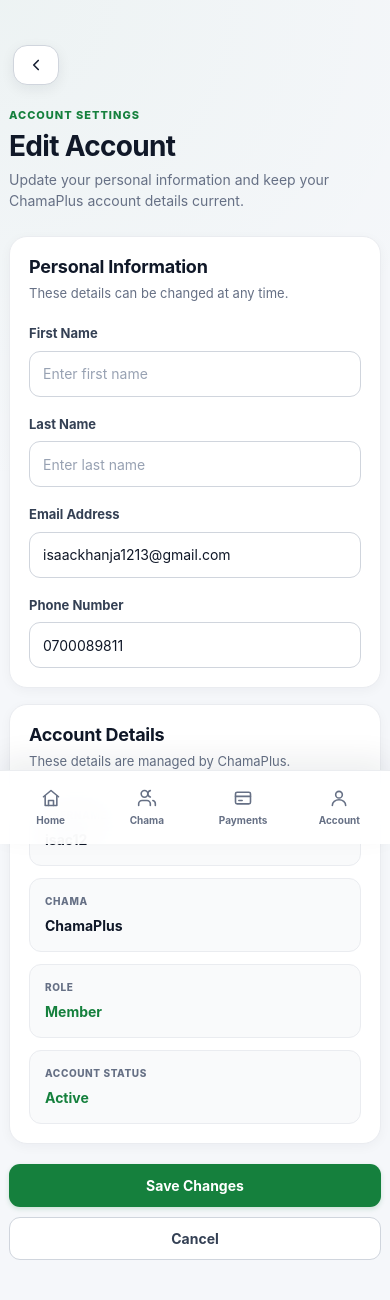
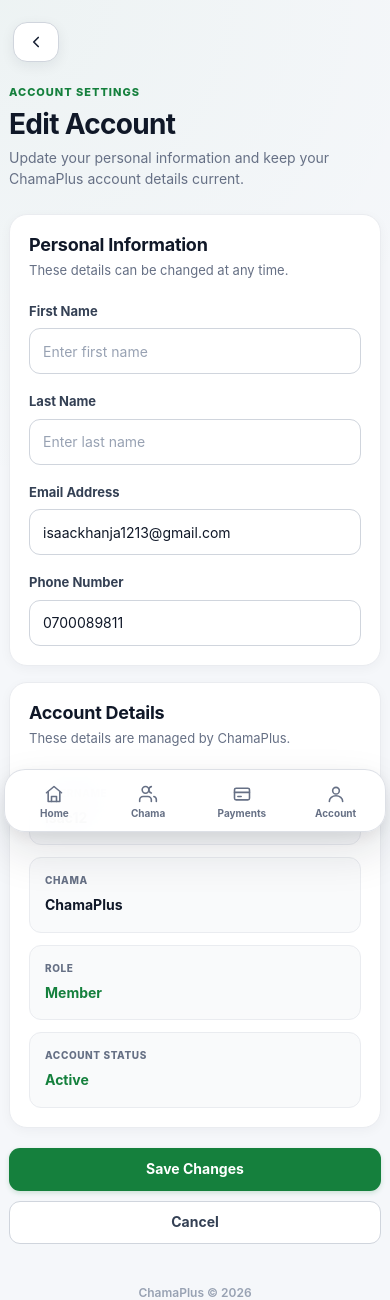
Before and after one commit to iasc12/ChamaPlus, a Django app: page /accounts/profile/edit/ in a window 390 px wide. Shown: the top 1300 px of the page. Run offline with Django 5.2, Linux system fonts and the light colour scheme; a user stored in the database is signed in; data comes from the database, SQL or seed files in the repository.

Commit message:
Modernize floating navigation bar

```diff
--- a/templates/base.html
+++ b/templates/base.html
@@ -716,106 +716,207 @@
         /* =========================
            MODERN NAVIGATION
         ========================= */
-.bottom-nav {
+        /* =========================
+           MODERN FLOATING NAVIGATION
+        ========================= */
+
+        .bottom-nav {
             position: fixed;
-
             left: 0;
             right: 0;
             bottom: 0;
-
             z-index: 1000;
 
             padding:
-                10px
+                12px
                 16px
-                calc(10px + env(safe-area-inset-bottom));
+                calc(12px + env(safe-area-inset-bottom));
 
-            background: rgba(255, 255, 255, .92);
+            background: transparent;
+            border: 0;
+            box-shadow: none;
 
-            border-top: 1px solid rgba(234, 236, 240, .95);
-
-            box-shadow:
-                0 -12px 30px rgba(16, 24, 40, .07);
-
-            backdrop-filter: blur(18px);
-            -webkit-backdrop-filter: blur(18px);
+            pointer-events: none;
         }
 
-
         .bottom-nav-inner {
-            width: min(650px, 100%);
-
+            width: min(680px, 100%);
             margin: 0 auto;
 
             display: grid;
+            grid-template-columns: repeat(auto-fit, minmax(0, 1fr));
+            gap: 6px;
 
-            grid-template-columns: repeat(auto-fit, minmax(0, 1fr));
+            padding: 7px;
 
-            gap: 5px;
+            background: rgba(255, 255, 255, .94);
+            border: 1px solid rgba(208, 213, 221, .72);
+            border-radius: 28px;
+
+            box-shadow:
+                0 20px 45px rgba(16, 24, 40, .12),
+                0 5px 16px rgba(16, 24, 40, .07);
+
+            backdrop-filter: blur(22px) saturate(150%);
+            -webkit-backdrop-filter: blur(22px) saturate(150%);
+
+            pointer-events: auto;
         }
 
+        .nav-item {
+            position: relative;
 
-        .nav-item {
-            min-height: 60px;
+            min-height: 58px;
 
             display: flex;
-
             flex-direction: column;
-
             align-items: center;
-
             justify-content: center;
 
             gap: 5px;
 
-            border-radius: 14px;
+            padding: 7px 8px;
+
+            border: 1px solid transparent;
+            border-radius: 21px;
 
             color: #667085;
+            text-decoration: none;
 
             font-size: 11px;
-
             font-weight: 750;
+            line-height: 1;
 
             transition:
-                background .18s ease,
-                color .18s ease,
-                transform .18s ease;
+                background .22s ease,
+                color .22s ease,
+                border-color .22s ease,
+                box-shadow .22s ease,
+                transform .22s ease;
         }
 
-
         .nav-item:hover {
-            background: #f2f4f7;
-
+            background: #f8fafc;
             color: var(--primary);
-
-            transform: translateY(-1px);
+            border-color: #eaecf0;
+            transform: translateY(-2px);
         }
 
+        .nav-item:active {
+            transform: translateY(0) scale(.98);
+        }
 
         .nav-item.active {
             background: var(--primary-soft);
+            color: var(--primary-dark);
+            border-color: rgba(34, 197, 94, .12);
 
-            color: var(--primary-dark);
+            box-shadow:
+                inset 0 0 0 1px rgba(255, 255, 255, .5),
+                0 5px 14px rgba(34, 197, 94, .08);
         }
-
 
         .nav-icon {
             width: 21px;
             height: 21px;
 
+            flex: 0 0 21px;
+
             fill: none;
+            stroke: currentColor;
+            stroke-width: 1.9;
+            stroke-linecap: round;
+            stroke-linejoin: round;
 
-            stroke: currentColor;
-
-            stroke-width: 1.9;
-
-            stroke-linecap: round;
-
-            stroke-linejoin: round;
+            transition:
+                transform .22s ease,
+                stroke-width .22s ease;
         }
 
+        .nav-item:hover .nav-icon {
+            transform: translateY(-1px) scale(1.04);
+        }
 
-        /* =========================
+        .nav-item.active .nav-icon {
+            transform: scale(1.06);
+            stroke-width: 2.05;
+        }
+
+        .nav-item:focus-visible {
+            outline: 3px solid rgba(34, 197, 94, .20);
+            outline-offset: 2px;
+        }
+
+        @media (max-width: 700px) {
+            .bottom-nav {
+                padding-left: 10px;
+                padding-right: 10px;
+            }
+
+            .bottom-nav-inner {
+                border-radius: 25px;
+                padding: 6px;
+                gap: 4px;
+            }
+
+            .nav-item {
+                min-height: 56px;
+                border-radius: 19px;
+            }
+        }
+
+        @media (max-width: 520px) {
+            .bottom-nav {
+                padding-left: 7px;
+                padding-right: 7px;
+            }
+
+            .bottom-nav-inner {
+                border-radius: 23px;
+                padding: 5px;
+                gap: 3px;
+            }
+
+            .nav-item {
+                min-height: 54px;
+                border-radius: 18px;
+                font-size: 10px;
+                gap: 4px;
+            }
+
+            .nav-icon {
+                width: 20px;
+                height: 20px;
+                flex-basis: 20px;
+            }
+        }
+
+        @media (max-width: 430px) {
+            .bottom-nav {
+                padding-left: 5px;
+                padding-right: 5px;
+            }
+
+            .bottom-nav-inner {
+                border-radius: 21px;
+                padding: 4px;
+            }
+
+            .nav-item {
+                min-height: 52px;
+                border-radius: 16px;
+                padding-left: 4px;
+                padding-right: 4px;
+            }
+        }
+
+        @media (prefers-reduced-motion: reduce) {
+            .nav-item,
+            .nav-icon {
+                transition: none;
+            }
+        }
+/* =========================
            FOOTER
         ========================= */
 
@@ -960,7 +1061,7 @@
 
 <style>
 /* =========================================================
-   ChamaPlus — Universal Back Button
+   ChamaPlus â€” Universal Back Button
    ========================================================= */
 
 .chama-back-button {
```
